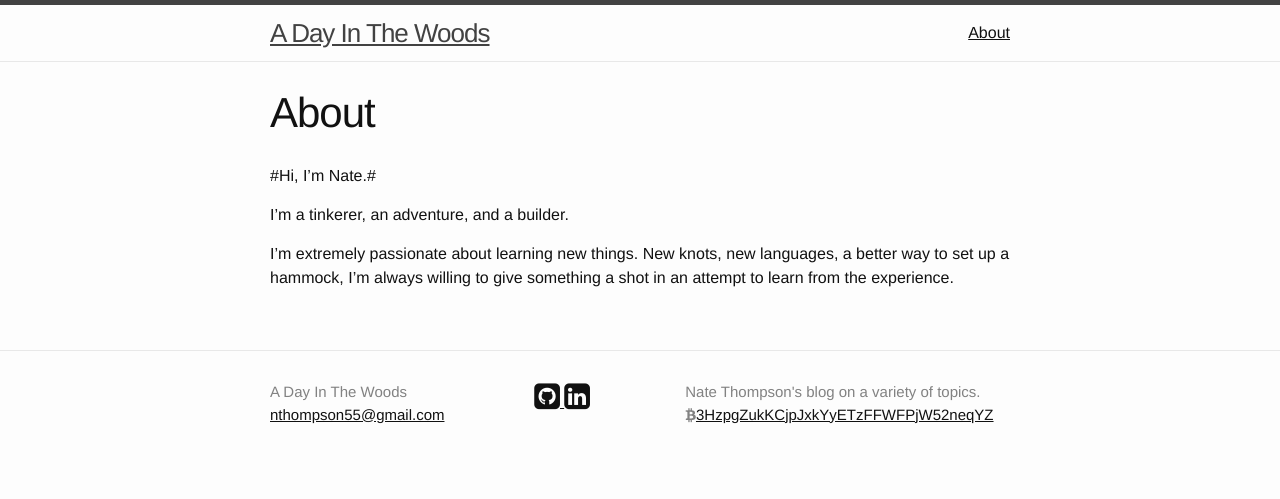
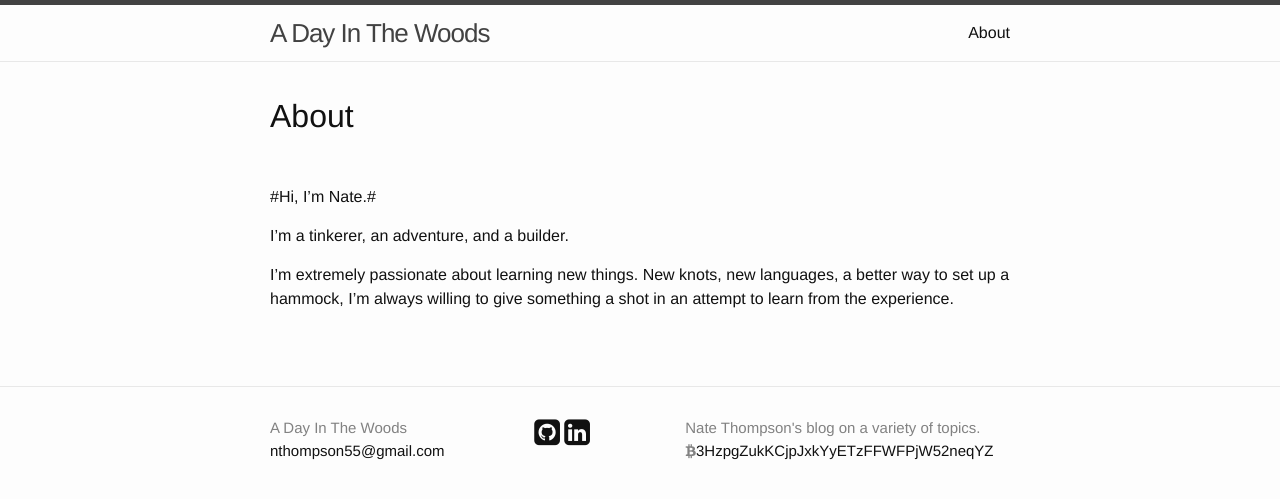
Before and after one commit to Felttrip/felttrip.github.io, a Jekyll site: the page built from about.md, in a window 1280 px wide. Shown: the top 499 px of the page. Built offline with Jekyll 4.4.1, drawn with Linux system fonts in a browser that asks for light colours; nearby versions of some CDN libraries.

Commit message:
revert styles for links

```diff
--- a/_layouts/page.html
+++ b/_layouts/page.html
@@ -1,13 +1,13 @@
 ---
 layout: default
 ---
-<div class="post">
+<div class="page">
 
-  <header class="post-header">
-    <h1 class="post-title">{{ page.title }}</h1>
+  <header class="page-header">
+    <h1 class="page-title">{{ page.title }}</h1>
   </header>
 
-  <article class="post-content">
+  <article class="page-content">
     {{ content }}
   </article>
 
--- a/_sass/_base.scss
+++ b/_sass/_base.scss
@@ -90,7 +90,7 @@ h1, h2, h3, h4, h5, h6 {
  */
 a {
     color: $text-color;
-
+    text-decoration: none;
     &:hover {
         color: $brand-color;
     }
```
Also changed, not shown: Gemfile.lock.
